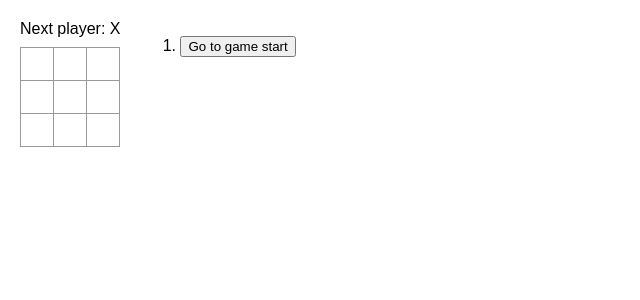
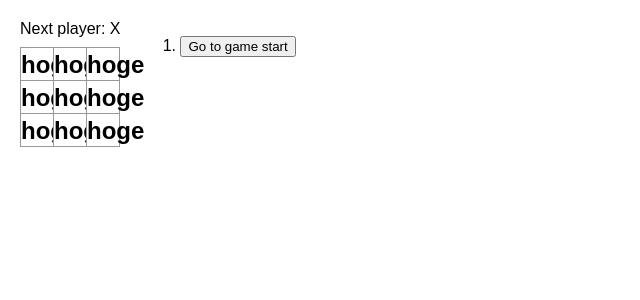
Before and after one commit to kzk4043/react_tutorial, a React (Create React App) app in the folder src/: page / in a window 1280 px wide. Shown: the top 300 px of the page, without its empty margins (0-640 px from the left). Built offline with nearby package versions, Linux system fonts and the light colour scheme.

Commit message:
feat: chromaticテスト用

```diff
--- a/src/App.js
+++ b/src/App.js
@@ -4,6 +4,7 @@ export function Square({ value, onSquareClick, ...props }) {
   return (
     <button className="square" onClick={onSquareClick} {...props}>
       {value}
+      <span>hoge</span>
     </button>
   );
 }
```
